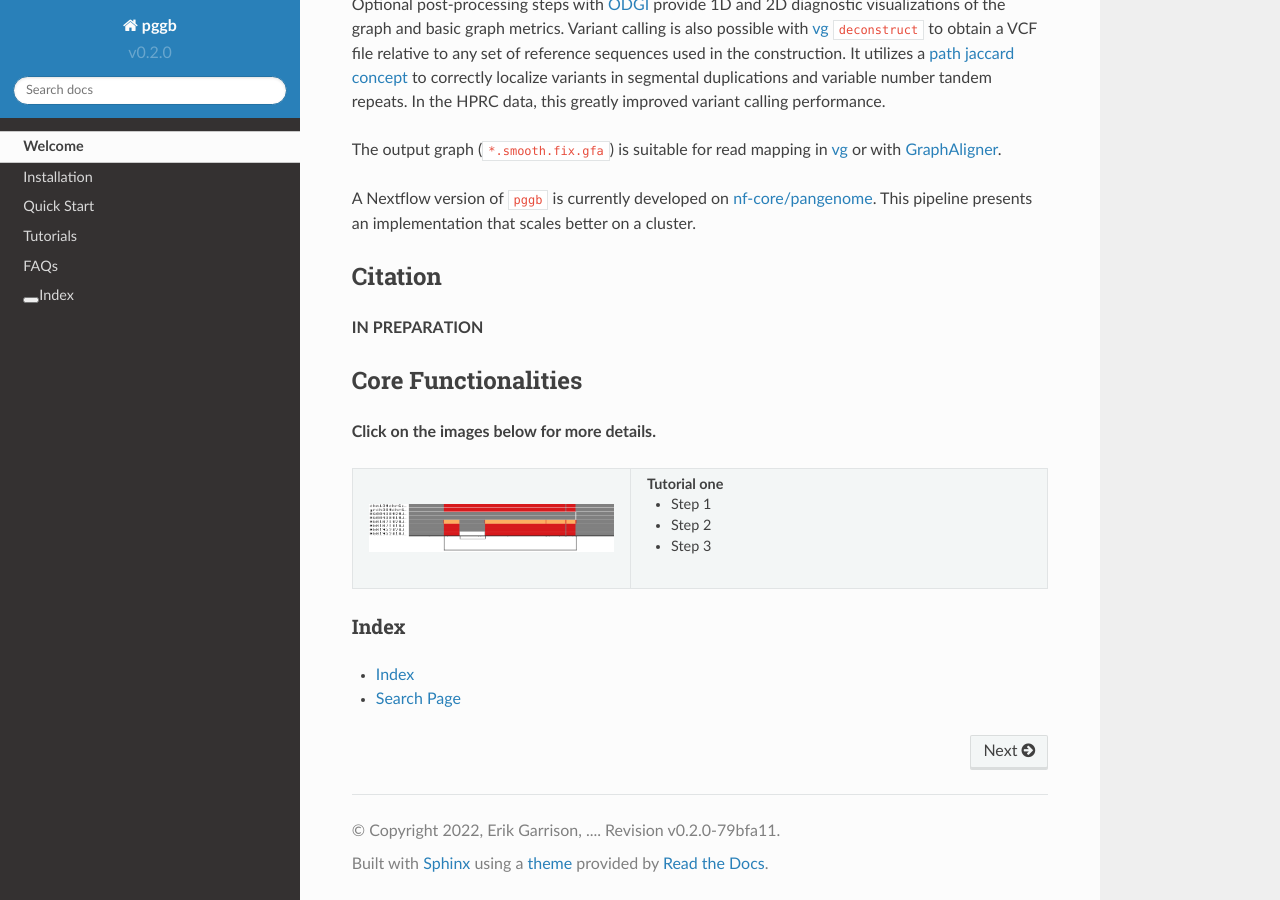
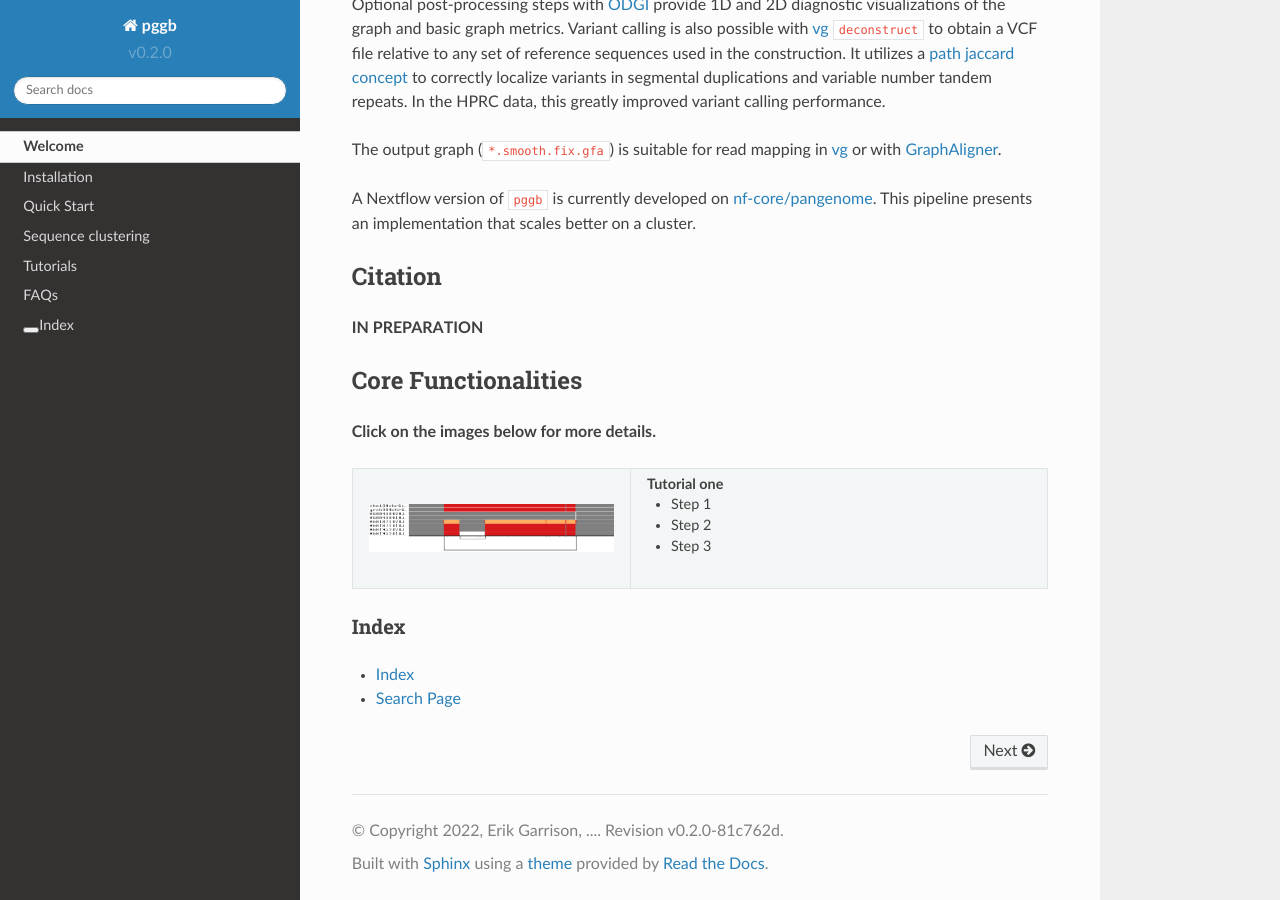
Before and after one commit to pangenome/pggb, a Sphinx documentation site: the page built from docs/index.rst, in a window 1280 px wide and 900 px high, scrolled down 960 px. Built offline with Sphinx 7.4.7 and the Read the Docs theme 2.0.0, drawn with Linux system fonts in a browser that asks for light colours.

Commit message:
add `sequence_clustering` guide

```diff
--- a/docs/conf.py
+++ b/docs/conf.py
@@ -20,13 +20,13 @@ sys.path.insert(0, os.path.abspath('../lib/'))
 # -- Project information -----------------------------------------------------
 
 project = u'pggb'
-copyright = '2022, Erik Garrison, .... Revision v0.2.0-79bfa11'
+copyright = '2022, Erik Garrison, .... Revision v0.2.0-81c762d'
 author = u'Erik Garrison, ...'
 
 # The short X.Y version
 version = 'v0.2.0'
 # The full version, including alpha/beta/rc tags
-release = '79bfa11'
+release = '81c762d'
 
 
 # -- General configuration ---------------------------------------------------
--- a/docs/index.rst
+++ b/docs/index.rst
@@ -38,6 +38,7 @@ This pipeline presents an implementation that scales better on a cluster.
     Welcome <self>
     rst/installation
     rst/quick_start
+    rst/sequence_clustering
     rst/tutorials
     rst/faqs
 
```
Also changed, not shown: docs/rst/sequence_clustering.rst (added, +20 -0 lines).
